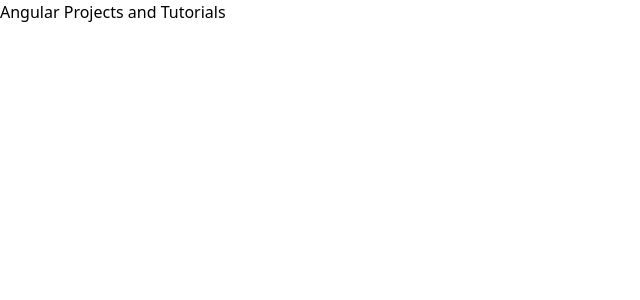
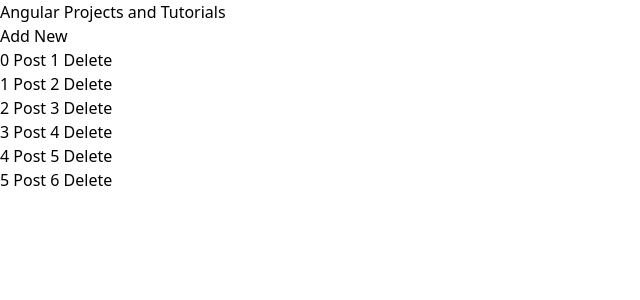
Before and after one commit to remHub/learning-ang, an Angular app: page / in a window 1280 px wide. Shown: the top 300 px of the page, without its empty margins (0-640 px from the left). Built offline with nearby package versions, Linux system fonts and the light colour scheme.

Commit message:
example of simple service with splice and push array methods

```diff
--- a/src/app/app.component.html
+++ b/src/app/app.component.html
@@ -11,7 +11,7 @@
   <!-- Body container using flex-grow to extend body to rest of page. -->
   <div class="flex-grow">
 
-
+    <app-post></app-post>
 
   </div>
 </div>
--- a/src/app/app.module.ts
+++ b/src/app/app.module.ts
@@ -2,10 +2,12 @@ import { NgModule } from '@angular/core';
 import { BrowserModule } from '@angular/platform-browser';
 
 import { AppComponent } from './app.component';
+import { PostComponent } from './post/post/post.component';
 
 @NgModule({
   declarations: [
-    AppComponent
+    AppComponent,
+    PostComponent
   ],
   imports: [
     BrowserModule
--- /dev/null
+++ b/src/app/post/post/post.component.html
@@ -0,0 +1,8 @@
+<button [class]="btnPrimary" (click)="addNewData()">Add New</button>
+
+<ul>
+  <li *ngFor="let post of posts; let i = index">
+    {{ i }} {{ post.postTitle }}
+    <button [class]="btnPrimary" (click)="removeData(i)">Delete</button>
+  </li>
+</ul>
--- /dev/null
+++ b/src/app/post/post/post.component.ts
@@ -0,0 +1,32 @@
+import { Component } from '@angular/core';
+import { PostService } from 'src/app/services/post.service';
+
+
+@Component({
+  selector: 'app-post',
+  templateUrl: './post.component.html',
+  styleUrls: ['./post.component.css']
+})
+export class PostComponent {
+
+  posts: any;
+  btnPrimary: string = '';
+
+  /**
+   *
+   * @param postService import service methods and/or properties
+   */
+  constructor(private postService: PostService) {
+    this.posts = postService.postList;
+    this.btnPrimary = postService.btnPrimary;
+  }
+
+  addNewData() {
+    let newPost = { id: 7, postTitle: 'Post 7'}
+    this.postService.addPost(newPost);
+  }
+
+  removeData(rmv: number) {
+    this.postService.removePost(rmv);
+  }
+}
--- /dev/null
+++ b/src/app/services/post.service.ts
@@ -0,0 +1,28 @@
+import { Injectable } from '@angular/core';
+
+@Injectable({
+  providedIn: 'root'
+})
+export class PostService {
+
+  btnPrimary: string = `m-2 bg-gradient-to-b from-blue-400 to-blue-800 text-white py-1 px-2 font-thin rounded-md outline outline-1 outline-blue-950 shadow-lg shadow-slate-500 hover:shadow-none hover:translate-y-1 duration-200 focus:bg-gradient-to-t focus:from-blue-700 focus:to-blue-900 focus:shadow-none focus:translate-y-1`
+
+  postList: {}[] = [
+    {id: 1, postTitle: 'Post 1'},
+    {id: 2, postTitle: 'Post 2'},
+    {id: 3, postTitle: 'Post 3'},
+    {id: 4, postTitle: 'Post 4'},
+    {id: 5, postTitle: 'Post 5'},
+    {id: 6, postTitle: 'Post 6'}
+  ]
+
+  addPost(data: any) {
+    this.postList.push(data);
+  }
+
+  removePost(rmv: number) {
+    this.postList.splice( rmv, 1 )
+  }
+
+  constructor() { }
+}
```
Also changed, not shown: src/app/post/post/post.component.css (added).
